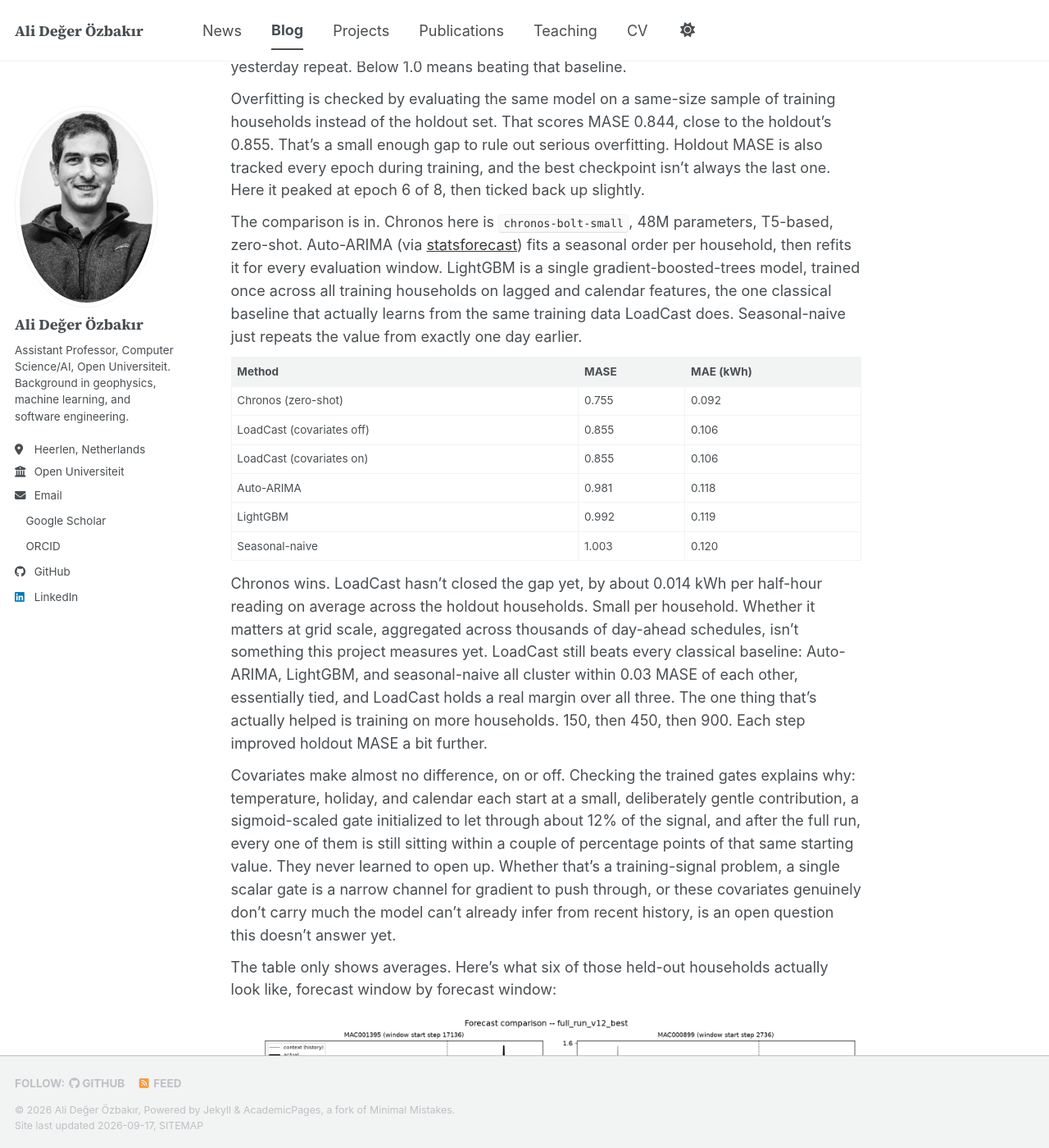
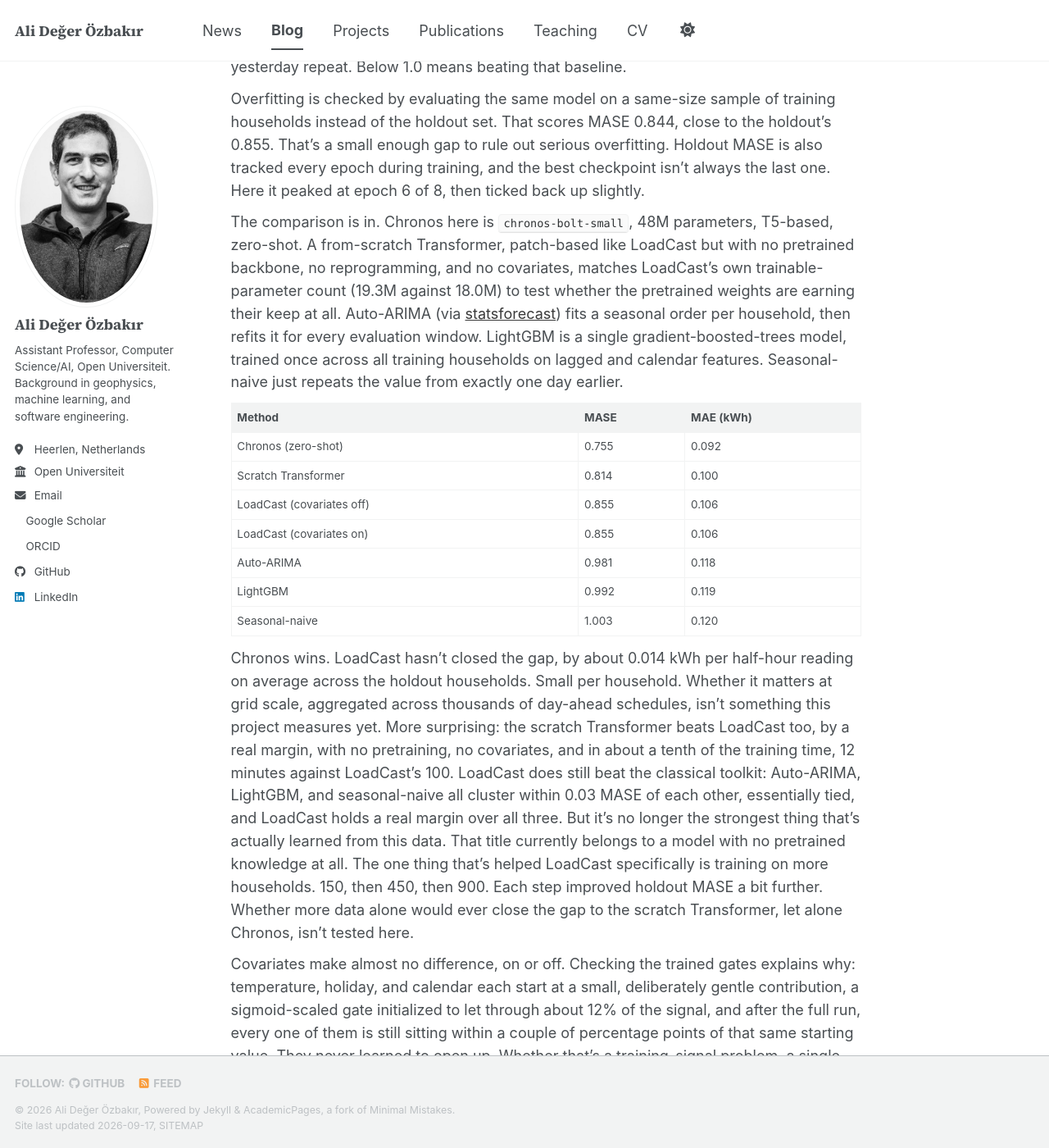
Before and after one commit to aozbakir/aozbakir.github.io, a Jekyll site: the page built from _posts/2026-09-16-reprogramming-llm-electricity-forecasting.md, in a window 1280 px wide and 1400 px high, scrolled down 2568 px. Shown: the whole window at 82% size. Built offline with Jekyll 4.4.1, drawn with Linux system fonts in a browser that asks for light colours; a style sheet for code colours, icons or effects is not loaded; some of the changed text lies outside the part shown.

Commit message:
Revise post around the scratch-Transformer finding
Built and ran a from-scratch Transformer baseline (no pretrained
backbone, no reprogramming, no covariates) parameter-matched to
LoadCast's own trainable slice (19.3M vs 18.0M). Result: it beats
LoadCast (MASE 0.814 vs 0.855) in about a tenth of the training time.

This changes the post's central claim. Updated the baseline
descriptions, added the new row to the results table, rewrote the
results paragraph to lead with this finding instead of burying it,
and rewrote the closing to frame two open questions instead of one:
whether reprogramming ever earns back the accuracy a simpler model
gets for free, and whether the language capability is real.

Co-Authored-By: Claude Sonnet 5 <noreply@anthropic.com>

```diff
--- a/_posts/2026-09-16-reprogramming-llm-electricity-forecasting.md
+++ b/_posts/2026-09-16-reprogramming-llm-electricity-forecasting.md
@@ -56,18 +56,19 @@ MASE, mean absolute scaled error, scores a forecast against a naive same-time-ye
 
 Overfitting is checked by evaluating the same model on a same-size sample of training households instead of the holdout set. That scores MASE 0.844, close to the holdout's 0.855. That's a small enough gap to rule out serious overfitting. Holdout MASE is also tracked every epoch during training, and the best checkpoint isn't always the last one. Here it peaked at epoch 6 of 8, then ticked back up slightly.
 
-The comparison is in. Chronos here is `chronos-bolt-small`, 48M parameters, T5-based, zero-shot. Auto-ARIMA (via [statsforecast](https://github.com/Nixtla/statsforecast)) fits a seasonal order per household, then refits it for every evaluation window. LightGBM is a single gradient-boosted-trees model, trained once across all training households on lagged and calendar features, the one classical baseline that actually learns from the same training data LoadCast does. Seasonal-naive just repeats the value from exactly one day earlier.
+The comparison is in. Chronos here is `chronos-bolt-small`, 48M parameters, T5-based, zero-shot. A from-scratch Transformer, patch-based like LoadCast but with no pretrained backbone, no reprogramming, and no covariates, matches LoadCast's own trainable-parameter count (19.3M against 18.0M) to test whether the pretrained weights are earning their keep at all. Auto-ARIMA (via [statsforecast](https://github.com/Nixtla/statsforecast)) fits a seasonal order per household, then refits it for every evaluation window. LightGBM is a single gradient-boosted-trees model, trained once across all training households on lagged and calendar features. Seasonal-naive just repeats the value from exactly one day earlier.
 
 | Method | MASE | MAE (kWh) |
 |---|---|---|
 | Chronos (zero-shot) | 0.755 | 0.092 |
+| Scratch Transformer | 0.814 | 0.100 |
 | LoadCast (covariates off) | 0.855 | 0.106 |
 | LoadCast (covariates on) | 0.855 | 0.106 |
 | Auto-ARIMA | 0.981 | 0.118 |
 | LightGBM | 0.992 | 0.119 |
 | Seasonal-naive | 1.003 | 0.120 |
 
-Chronos wins. LoadCast hasn't closed the gap yet, by about 0.014 kWh per half-hour reading on average across the holdout households. Small per household. Whether it matters at grid scale, aggregated across thousands of day-ahead schedules, isn't something this project measures yet. LoadCast still beats every classical baseline: Auto-ARIMA, LightGBM, and seasonal-naive all cluster within 0.03 MASE of each other, essentially tied, and LoadCast holds a real margin over all three. The one thing that's actually helped is training on more households. 150, then 450, then 900. Each step improved holdout MASE a bit further.
+Chronos wins. LoadCast hasn't closed the gap, by about 0.014 kWh per half-hour reading on average across the holdout households. Small per household. Whether it matters at grid scale, aggregated across thousands of day-ahead schedules, isn't something this project measures yet. More surprising: the scratch Transformer beats LoadCast too, by a real margin, with no pretraining, no covariates, and in about a tenth of the training time, 12 minutes against LoadCast's 100. LoadCast does still beat the classical toolkit: Auto-ARIMA, LightGBM, and seasonal-naive all cluster within 0.03 MASE of each other, essentially tied, and LoadCast holds a real margin over all three. But it's no longer the strongest thing that's actually learned from this data. That title currently belongs to a model with no pretrained knowledge at all. The one thing that's helped LoadCast specifically is training on more households. 150, then 450, then 900. Each step improved holdout MASE a bit further. Whether more data alone would ever close the gap to the scratch Transformer, let alone Chronos, isn't tested here.
 
 Covariates make almost no difference, on or off. Checking the trained gates explains why: temperature, holiday, and calendar each start at a small, deliberately gentle contribution, a sigmoid-scaled gate initialized to let through about 12% of the signal, and after the full run, every one of them is still sitting within a couple of percentage points of that same starting value. They never learned to open up. Whether that's a training-signal problem, a single scalar gate is a narrow channel for gradient to push through, or these covariates genuinely don't carry much the model can't already infer from recent history, is an open question this doesn't answer yet.
 
@@ -79,4 +80,4 @@ LoadCast and Chronos track closely on most of these. Both smooth over the sharpe
 
 I tested the language-capability argument directly, in a small way. LoadCast itself can't answer anything in words: reprogramming never loads a text-generation head, so the forecast can't be phrased in language by that model at all. Pairing it with a separate, ordinarily instruction-tuned sibling model does work, technically. But the language side is currently weak. Left to reason freely over the numbers, even a well-prompted small instruct model hallucinated readily. A working version needed its role narrowed to paraphrasing a fact computed in advance, checked afterward for invented numbers. An initial exercise, not a verdict on the idea.
 
-So the general-purpose LLM doesn't win yet. It's not obviously the wrong bet either. Still ahead of the classical toolkit, with the clearest lever so far being more data, not a smarter architecture. Whether reprogramming ever closes the gap to a purpose-built time-series model, or whether the real payoff is the language capability Chronos structurally can't have, is still open.
+So the general-purpose LLM doesn't win yet, and the accuracy case for it just got harder to make. A from-scratch model with no pretrained knowledge, the same parameter budget, a fraction of the training time, does better. Whatever EuroLLM's pretrained weights contribute here, it isn't beating a model built to do nothing but this one task. There are two open questions now, not one: whether reprogramming ever earns back the accuracy a simpler model gets for free, and whether the language capability, tested above and still rough, is real or just a promise the architecture makes but hasn't kept.
```
